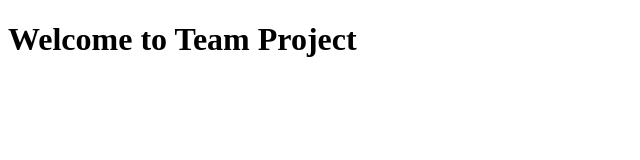
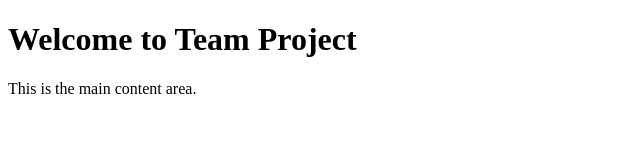
Before and after one commit to tith-sa/team-html-project, a plain HTML site: page index.html in a window 1280 px wide. Shown: the whole page, without its empty margins (0-640 px from the left). Drawn offline with Linux system fonts and the light colour scheme.

Commit message:
Add main section

```diff
--- a/index.html
+++ b/index.html
@@ -5,5 +5,8 @@
   </head>
   <body>
     <h1>Welcome to Team Project</h1>
+    <main>
+      <p>This is the main content area.</p>
+     </main>
   </body>
 </html>
```
